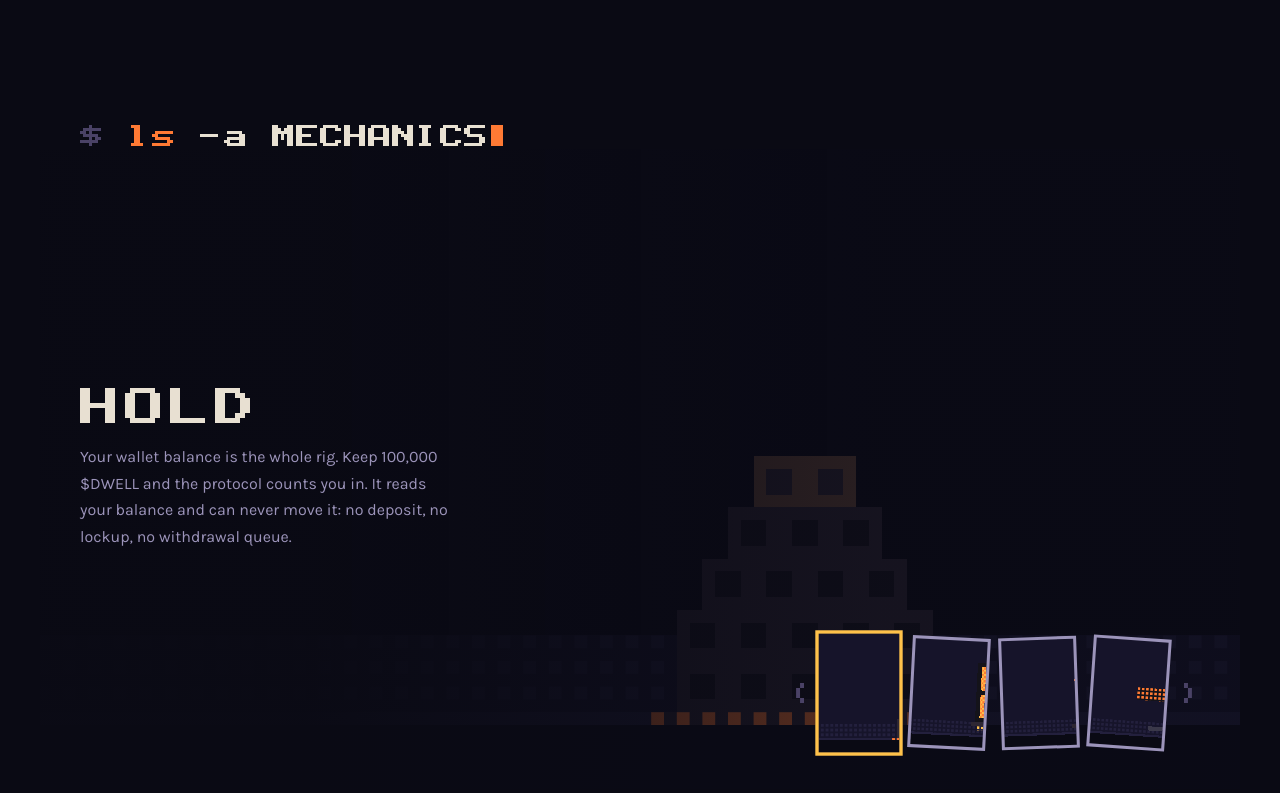
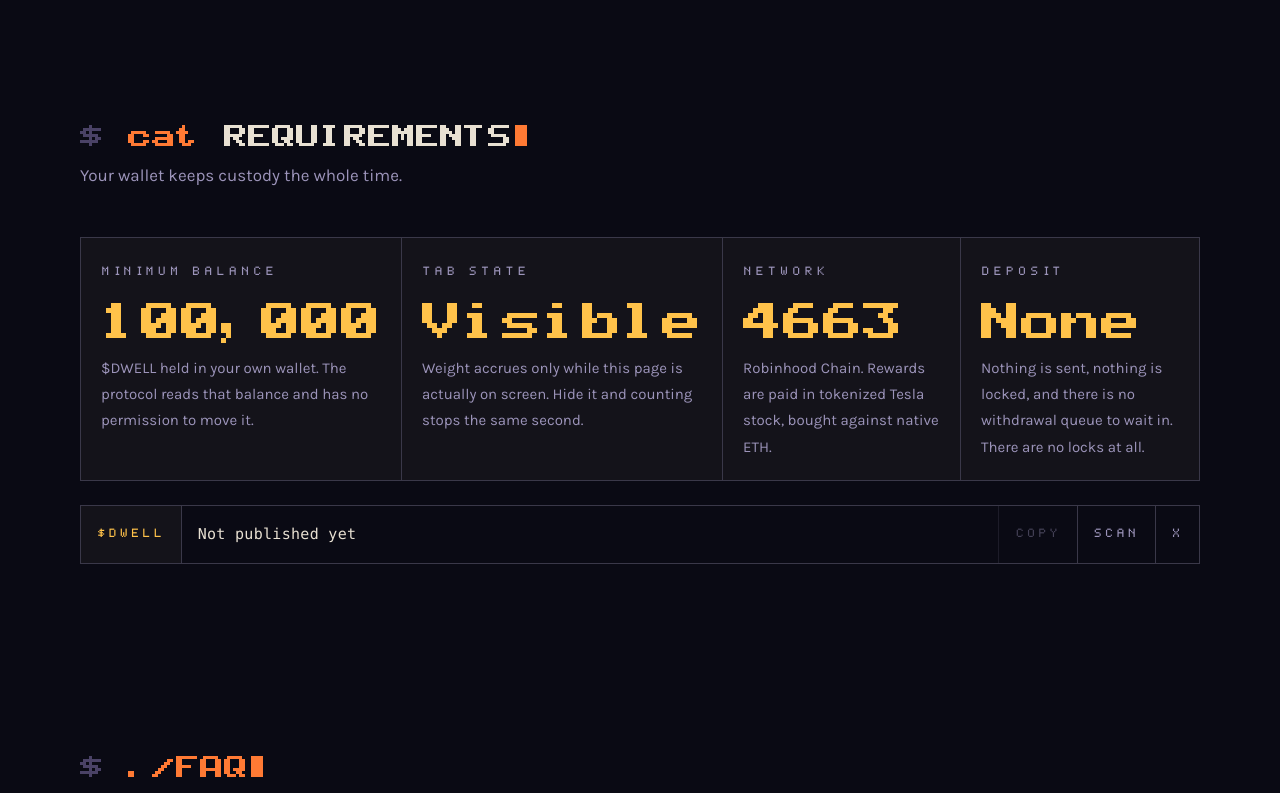
Before and after one commit to trappalfy/DWELL, a plain HTML site: page web/index.html in a window 1280 px wide. Shown: the part 2140-2933 px from the top of the page. Drawn offline with Linux system fonts and the light colour scheme; no server answers.

Commit message:
Заменить карусель MECHANICS на условия майнинга и адрес токена
Секция была каруселью HOLD / TEND / BURN / CLAIM: четыре слайда, три из
которых спрятаны за кликом, которого большинство читателей не делает. На
вопрос «я вообще смогу это делать?» она отвечала на четверть.

Теперь это четыре условия одной заливной полосой — минимальный баланс,
состояние вкладки, сеть, депозит. Все четыре — константы, а не живые
показатели, поэтому до запуска они не читаются нулями. Содержание
карусели не потеряно: расписание уже стоит в таймлайне выше, а источник
награды — в описании пути комиссий.

Полоса залитая, с внутренними разделителями, намеренно не похожая на
обведённые карточки .flow прямо над ней: три ряда карточек подряд читались
бы одним приёмом.

Порог и адрес токена подставляются из /v1/config, а не вписаны в разметку:
порог — настройка оператора и молча устареет при смене, а неверный адрес
опаснее устаревшего — на этой сети есть подделки под тем же именем.
Кнопка Scan ведёт в blockscout, адрес которого уже используется при
добавлении сети в кошелёк.

```diff
--- a/web/app.js
+++ b/web/app.js
@@ -1,7 +1,7 @@
 import { encodeClaim } from "/lib/abi.js";
 import { startAtmosphere } from "/lib/atmosphere.js";
 import { startBackdrop } from "/lib/backdrop.js";
-import { armReveals, armTypewriters, wireAccordion, wireCarousel, wireTimeline } from "/lib/ui.js";
+import { armReveals, armTypewriters, wireAccordion, wireTimeline } from "/lib/ui.js";
 
 const CHAIN_ID = 4663;
 const CHAIN_ID_HEX = "0x1237";
@@ -18,8 +18,15 @@ const els = {
   miners: document.getElementById("miners"),
   countdown: document.getElementById("countdown"),
   note: document.getElementById("countdown-note"),
-  clock: { h: document.getElementById("cd-h"), m: document.getElementById("cd-m"), s: document.getElementById("cd-s") }
+  clock: { h: document.getElementById("cd-h"), m: document.getElementById("cd-m"), s: document.getElementById("cd-s") },
+  minBalance: document.getElementById("c-min"),
+  address: document.getElementById("token-address"),
+  copyAddress: document.getElementById("copy-address"),
+  scanAddress: document.getElementById("scan-address")
 };
+
+/** Where a reader goes to check an address against the chain itself. */
+const EXPLORER = "https://robinhoodchain.blockscout.com";
 
 const state = {
   config: null,
@@ -258,6 +265,50 @@ function statusLine(mode) {
   return "The hearth is burning. Tended " + shortDuration(Date.now() - state.tendedSince) + ".";
 }
 
+/**
+ * Paints the two facts the requirements section takes from the server.
+ *
+ * Both are read rather than written into the markup on purpose. The
+ * threshold is an operator setting, so a hardcoded "100,000" would quietly
+ * go stale the day it changes; the token address is worse than stale if it
+ * is wrong, because this chain carries impostor tokens under the same name,
+ * and a reader copying the wrong one buys a worthless copy.
+ */
+function renderConfig() {
+  const config = state.config;
+  if (!config) return;
+
+  if (config.minBalance) {
+    els.minBalance.textContent = formatUnits(BigInt(config.minBalance), 18, 0);
+  }
+
+  const token = config.projectToken;
+  if (!token) return;
+
+  els.address.textContent = token;
+  els.scanAddress.href = EXPLORER + "/address/" + token;
+  els.copyAddress.disabled = false;
+}
+
+/** Copies the address, and says so — a silent copy reads as a dead button. */
+function wireCopyAddress() {
+  els.copyAddress.addEventListener("click", async () => {
+    const token = state.config && state.config.projectToken;
+    if (!token) return;
+
+    try {
+      await navigator.clipboard.writeText(token);
+      els.copyAddress.textContent = "Copied";
+    } catch {
+      // Clipboard access can be refused outright; selecting the text still works.
+      els.copyAddress.textContent = "Select it";
+    }
+    setTimeout(() => {
+      els.copyAddress.textContent = "Copy";
+    }, 1600);
+  });
+}
+
 /*
  * Only the footer count is on the page now. The hearth section used to
  * render the vault, released and claimed figures too; it explains the fee
@@ -327,8 +378,8 @@ async function start() {
   armReveals();
   armTypewriters();
   wireAccordion(document.getElementById("qa"));
-  wireCarousel(document.getElementById("carousel"));
   wireTimeline(document.getElementById("pipeline"));
+  wireCopyAddress();
 
   els.connect.addEventListener("click", async () => {
     els.connect.disabled = true;
@@ -370,6 +421,7 @@ async function start() {
   // starts — and a failed fetch must still leave a sky behind the page.
   try {
     state.config = await api("/v1/config");
+    renderConfig();
   } finally {
     paintBackground();
   }
--- a/web/index.html
+++ b/web/index.html
@@ -198,35 +198,66 @@
         </p>
       </section>
 
-      <section class="section mechanics" id="mechanics" aria-labelledby="mech-h">
-        <h2 class="term" id="mech-h" style="--chars: 17">
-          <span class="term-text"><span class="sigil">$</span> <span class="cmd">ls</span> -a MECHANICS</span>
+      <section class="section" id="mechanics" aria-labelledby="mech-h">
+        <h2 class="term" id="mech-h" style="--chars: 18">
+          <span class="term-text"><span class="sigil">$</span> <span class="cmd">cat</span> REQUIREMENTS</span>
         </h2>
+        <p class="section-lede">Your wallet keeps custody the whole time.</p>
 
-        <div class="carousel" id="carousel" data-slide="0">
-          <div class="slide-art" aria-hidden="true">
-            <span class="art art-0"></span>
-            <span class="art art-1"></span>
-            <span class="art art-2"></span>
-            <span class="art art-3"></span>
+        <dl class="conds">
+          <div class="cond">
+            <dt class="cond-label">Minimum balance</dt>
+            <dd class="cond-body">
+              <span class="cond-value" id="c-min">100,000</span>
+              <span class="cond-note">
+                $DWELL held in your own wallet. The protocol reads that balance and has
+                no permission to move it.
+              </span>
+            </dd>
           </div>
 
-          <div class="slide-copy">
-            <h3 class="slide-name" id="slide-name">HOLD</h3>
-            <p class="slide-text" id="slide-text">
-              Your wallet balance is the whole rig. Keep 100,000 $DWELL and the protocol
-              counts you in. It reads your balance and can never move it: no deposit, no
-              lockup, no withdrawal queue.
-            </p>
+          <div class="cond">
+            <dt class="cond-label">Tab state</dt>
+            <dd class="cond-body">
+              <span class="cond-value">Visible</span>
+              <span class="cond-note">
+                Weight accrues only while this page is actually on screen. Hide it and
+                counting stops the same second.
+              </span>
+            </dd>
           </div>
 
-          <div class="thumbs">
-            <button class="chev chev-left" type="button" data-step="-1" aria-label="Previous"></button>
-            <button class="thumb is-active" type="button" data-index="0" aria-label="Hold"></button>
-            <button class="thumb" type="button" data-index="1" aria-label="Tend"></button>
-            <button class="thumb" type="button" data-index="2" aria-label="Burn"></button>
-            <button class="thumb" type="button" data-index="3" aria-label="Claim"></button>
-            <button class="chev chev-right" type="button" data-step="1" aria-label="Next"></button>
+          <div class="cond">
+            <dt class="cond-label">Network</dt>
+            <dd class="cond-body">
+              <span class="cond-value">4663</span>
+              <span class="cond-note">
+                Robinhood Chain. Rewards are paid in tokenized Tesla stock, bought
+                against native ETH.
+              </span>
+            </dd>
+          </div>
+
+          <div class="cond">
+            <dt class="cond-label">Deposit</dt>
+            <dd class="cond-body">
+              <span class="cond-value">None</span>
+              <span class="cond-note">
+                Nothing is sent, nothing is locked, and there is no withdrawal queue to
+                wait in. There are no locks at all.
+              </span>
+            </dd>
+          </div>
+        </dl>
+
+        <div class="addr">
+          <span class="addr-tag">$DWELL</span>
+          <code class="addr-value" id="token-address">Not published yet</code>
+          <div class="addr-actions">
+            <button class="addr-btn" id="copy-address" type="button" disabled>Copy</button>
+            <a class="addr-btn" id="scan-address" href="https://robinhoodchain.blockscout.com"
+               target="_blank" rel="noopener">Scan</a>
+            <a class="addr-btn" href="https://x.com/dwellprotocol" target="_blank" rel="noopener">X</a>
           </div>
         </div>
       </section>
--- a/web/styles.css
+++ b/web/styles.css
@@ -1100,166 +1100,150 @@ main {
   max-width: 70ch;
 }
 
-/* -------------------------------------------------------------- carousel */
-
-.mechanics {
-  padding-inline: 0;
-}
-
-.mechanics .term,
-.mechanics .section-lede {
-  padding-inline: var(--side);
-}
-
-.carousel {
-  position: relative;
-  min-height: 640px;
+/* ------------------------------------------------------ operating conditions */
+
+/*
+ * The four conditions for mining, as one filled band.
+ *
+ * This section used to be a carousel of HOLD / TEND / BURN / CLAIM. Its
+ * content survives elsewhere — the timeline above states the schedule and
+ * the flow states where the reward comes from — and a gallery you have to
+ * click through hid three quarters of the answer to "can I do this?" behind
+ * an interaction most readers never start.
+ *
+ * Filled band with internal dividers, deliberately unlike the outlined,
+ * diamond-linked boxes of .flow directly above: three sequences of cards in
+ * a row would otherwise read as one device repeated.
+ */
+.conds {
   display: grid;
-  align-content: center;
-  padding: calc(var(--u) * 16) var(--side);
-  overflow: hidden;
-}
-
-.slide-art {
-  position: absolute;
-  inset: 0;
-  z-index: -1;
-}
-
-.art {
-  position: absolute;
-  inset: 0;
-  background-repeat: no-repeat;
-  background-position: center right;
-  background-size: cover;
-  opacity: 0;
-  transition: opacity 400ms ease;
-}
-
-/* A veil plus a leftward gradient, so the copy sits on ground dark enough to read. */
-.slide-art::after {
-  content: "";
-  position: absolute;
-  inset: 0;
-  background:
-    linear-gradient(to right, rgba(10, 10, 20, 0.96) 22%, rgba(10, 10, 20, 0.35) 70%),
-    rgba(11, 10, 25, 0.5);
-}
-
-.art-0 {
-  background-image: url("/art/mech-hold.svg");
-}
-
-.art-1 {
-  background-image: url("/art/mech-tend.svg");
-}
-
-.art-2 {
-  background-image: url("/art/mech-burn.svg");
-}
-
-.art-3 {
-  background-image: url("/art/mech-claim.svg");
-}
-
-.carousel[data-slide="0"] .art-0,
-.carousel[data-slide="1"] .art-1,
-.carousel[data-slide="2"] .art-2,
-.carousel[data-slide="3"] .art-3 {
-  opacity: 1;
-}
-
-.slide-copy {
-  max-width: 380px;
-}
-
-.slide-name {
+  grid-template-columns: repeat(4, 1fr);
+  margin: 0;
+  background: var(--soot);
+  border: 1px solid var(--stone);
+}
+
+.cond {
+  padding: calc(var(--u) * 5);
+  border-right: 1px solid var(--stone);
+}
+
+.cond:last-child {
+  border-right: 0;
+}
+
+.cond-label {
+  font-family: var(--pixel);
+  font-size: 24px;
+  /* See .cta for why the --pixel labels state this rather than inheriting. */
+  line-height: 1.2;
+  letter-spacing: 0.16em;
+  text-transform: uppercase;
+  color: var(--haze);
+}
+
+.cond-body {
+  display: grid;
+  gap: calc(var(--u) * 3);
+  margin: calc(var(--u) * 4) 0 0;
+}
+
+.cond-value {
   font-family: var(--display);
   font-size: 35px;
   font-weight: 400;
   line-height: var(--lh-pixel);
-  letter-spacing: var(--px-gap);
-  margin: 0 0 calc(var(--u) * 4);
-}
-
-.slide-text {
-  font-size: 16px;
+  letter-spacing: 0;
+  font-variant-numeric: tabular-nums;
+  color: var(--flame);
+}
+
+.cond-note {
+  font-family: var(--body);
+  font-size: 15px;
+  line-height: 1.75;
   color: var(--haze);
-  margin: 0;
-}
-
-.slide-copy.is-turning .slide-name,
-.slide-copy.is-turning .slide-text {
-  opacity: 0;
-  transform: translateX(-20px);
-}
-
-.slide-name,
-.slide-text {
-  transition:
-    opacity 220ms ease,
-    transform 220ms ease;
-}
-
-.thumbs {
-  position: absolute;
-  right: var(--side);
-  bottom: calc(var(--u) * 10);
+}
+
+/* ----------------------------------------------------------- token address */
+
+/*
+ * The address is the one string on this page a reader will copy into a
+ * wallet, so it gets its own bar rather than a line of prose: a mistyped
+ * character here buys an impostor token, and this chain carries several.
+ */
+.addr {
+  display: flex;
+  align-items: stretch;
+  margin-top: calc(var(--u) * 6);
+  border: 1px solid var(--stone);
+}
+
+.addr-tag {
   display: flex;
   align-items: center;
-  gap: calc(var(--u) * 3);
-}
-
-/* A fan of cards, as in the reference: each is turned, the live one is not. */
-.thumb {
-  width: 78px;
-  height: 112px;
-  border: 3px solid var(--haze);
-  background-color: var(--night-mid);
-  background-size: cover;
-  background-position: center;
+  padding: 0 calc(var(--u) * 4);
+  background: var(--soot);
+  border-right: 1px solid var(--stone);
+  font-family: var(--pixel);
+  font-size: 24px;
+  line-height: 1.2;
+  letter-spacing: 0.12em;
+  color: var(--flame);
+  white-space: nowrap;
+}
+
+/*
+ * A system mono, not --display: forty-two hex characters in a face whose
+ * every glyph is eight design pixels wide would run past any viewport.
+ */
+.addr-value {
+  flex: 1;
+  min-width: 0;
+  overflow-x: auto;
+  padding: calc(var(--u) * 4);
+  font-family: ui-monospace, "SF Mono", Menlo, Consolas, monospace;
+  font-size: 15px;
+  letter-spacing: 0.02em;
+  color: var(--linen);
+  white-space: nowrap;
+  scrollbar-width: none;
+}
+
+.addr-value::-webkit-scrollbar {
+  display: none;
+}
+
+.addr-actions {
+  display: flex;
+  flex: none;
+}
+
+.addr-btn {
+  display: flex;
+  align-items: center;
+  padding: 0 calc(var(--u) * 4);
+  border: 0;
+  border-left: 1px solid var(--stone);
+  background: transparent;
+  font-family: var(--pixel);
+  font-size: 24px;
+  line-height: 1.2;
+  letter-spacing: 0.12em;
+  text-transform: uppercase;
+  text-decoration: none;
+  color: var(--haze);
   cursor: pointer;
-  padding: 0;
-  transition:
-    transform 220ms ease,
-    border-color 220ms ease;
-}
-
-.thumb:nth-of-type(2) {
-  transform: rotate(-4deg);
-}
-
-.thumb:nth-of-type(3) {
-  transform: rotate(3deg);
-}
-
-.thumb:nth-of-type(4) {
-  transform: rotate(-2deg);
-}
-
-.thumb:nth-of-type(5) {
-  transform: rotate(4deg);
-}
-
-.thumb.is-active {
-  transform: rotate(0) scale(1.12);
-  border-color: var(--flame);
-}
-
-.thumb[data-index="0"] {
-  background-image: url("/art/mech-hold.svg");
-}
-
-.thumb[data-index="1"] {
-  background-image: url("/art/mech-tend.svg");
-}
-
-.thumb[data-index="2"] {
-  background-image: url("/art/mech-burn.svg");
-}
-
-.thumb[data-index="3"] {
-  background-image: url("/art/mech-claim.svg");
+}
+
+.addr-btn:hover:not(:disabled) {
+  background: var(--soot);
+  color: var(--flame);
+}
+
+.addr-btn:disabled {
+  opacity: 0.4;
+  cursor: not-allowed;
 }
 
 /* ------------------------------------------------------------------- faq */
@@ -1404,14 +1388,18 @@ main {
     gap: calc(var(--u) * 5);
   }
 
-  .carousel {
-    min-height: 560px;
-  }
-
-  .thumbs {
-    position: static;
-    margin-top: calc(var(--u) * 10);
-    justify-content: flex-start;
+  /* Four conditions across is a ribbon of text by this width; they pair up. */
+  .conds {
+    grid-template-columns: repeat(2, 1fr);
+  }
+
+  /* Every cell now ends a row or sits above one, so the seams change axis. */
+  .cond:nth-child(2n) {
+    border-right: 0;
+  }
+
+  .cond:nth-child(-n + 2) {
+    border-bottom: 1px solid var(--stone);
   }
 
   /*
@@ -1435,8 +1423,8 @@ main {
     font-size: 63px;
   }
 
-  .slide-name {
-    font-size: 21px;
+  .cond-value {
+    font-size: 28px;
   }
 
   .watermark {
@@ -1465,12 +1453,27 @@ main {
     min-width: 150px;
   }
 
-  .slide-art::after {
-    background: rgba(10, 10, 20, 0.72);
-  }
-
-  .slide-copy {
-    max-width: none;
+  /*
+   * The address bar stacks: forty-two hex characters plus three actions
+   * cannot share a row this narrow without the address collapsing to a
+   * sliver. The tag rejoins the actions as one strip beneath it.
+   */
+  .addr {
+    flex-wrap: wrap;
+  }
+
+  .addr-value {
+    order: -1;
+    flex: 1 0 100%;
+    border-bottom: 1px solid var(--stone);
+  }
+
+  .addr-tag {
+    border-right: 0;
+  }
+
+  .addr-actions {
+    margin-left: auto;
   }
 }
 
@@ -1541,9 +1544,18 @@ main {
     display: none;
   }
 
-  .thumb {
-    width: 60px;
-    height: 86px;
+  /* One condition at a time; the seams run horizontally all the way down. */
+  .conds {
+    grid-template-columns: 1fr;
+  }
+
+  .cond {
+    border-right: 0;
+    border-bottom: 1px solid var(--stone);
+  }
+
+  .cond:last-child {
+    border-bottom: 0;
   }
 
   .qa button {
```
Also changed, not shown: web/lib/ui.js.
